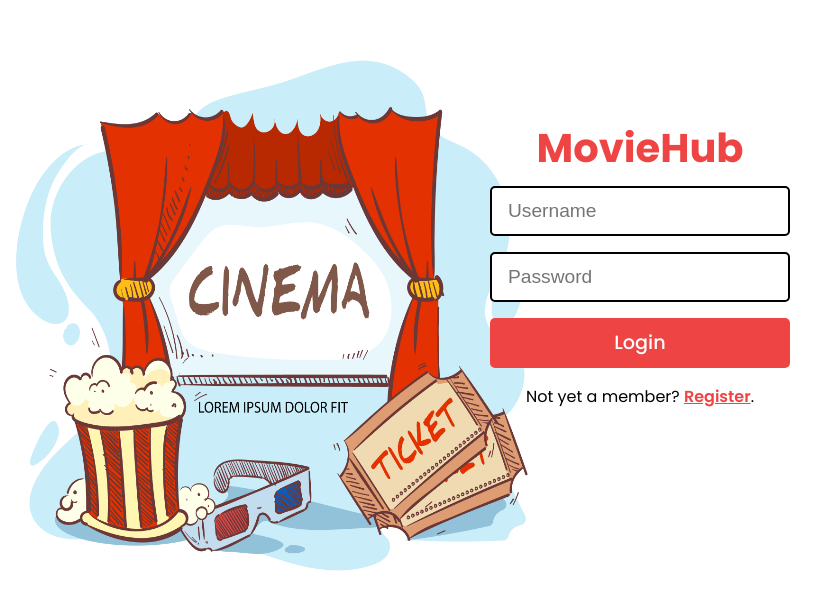
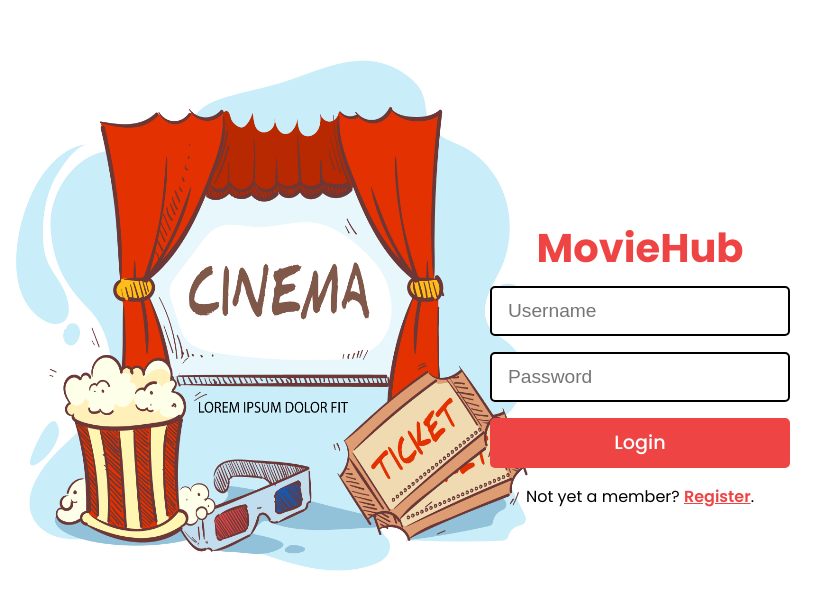
Before and after one commit to jomardiago/moviehub-client, a React (Create React App) app: page /login in a window 1280 px wide. Shown: the part 103-712 px from the top of the page, without its empty margins (0-837 px from the left). Built offline with nearby package versions, Linux system fonts and the light colour scheme.

Commit message:
Making the Header Component's position fixed.

```diff
--- a/src/App.js
+++ b/src/App.js
@@ -1,10 +1,15 @@
 import React from 'react';
+import styled from 'styled-components';
 import { Routes, Route, Navigate } from 'react-router-dom';
 import { AuthContext } from './context/auth';
 import Header from './components/Header';
 import Home from './pages/Home';
 import Login from './pages/Login';
 import Register from './pages/Register';
+
+const ContentContainer = styled.div`
+  margin-top: 100px;
+`;
 
 function App() {
   const { user } = React.useContext(AuthContext);
@@ -13,11 +18,13 @@ function App() {
   return (
     <>
       <Header isAuthenticated={isAuthenticated} />
-      <Routes>
-        <Route path="/" element={isAuthenticated ? <Home /> : <Navigate to="/login" /> } />
-        <Route path="/login" element={!isAuthenticated ? <Login /> : <Navigate to="/" /> } />
-        <Route path="/register" element={!isAuthenticated ? <Register /> : <Navigate to="/" /> } />
-      </Routes>
+      <ContentContainer>
+        <Routes>
+          <Route path="/" element={isAuthenticated ? <Home /> : <Navigate to="/login" /> } />
+          <Route path="/login" element={!isAuthenticated ? <Login /> : <Navigate to="/" /> } />
+          <Route path="/register" element={!isAuthenticated ? <Register /> : <Navigate to="/" /> } />
+        </Routes>
+      </ContentContainer>
     </>
   );
 }
--- a/src/components/Header.js
+++ b/src/components/Header.js
@@ -8,6 +8,9 @@ const HeaderContainer = styled.header`
     height: 60px;
     display: flex;
     align-items: center;
+    position: fixed;
+    width: 100%;
+    top: 0;
 
     h1 {
         margin-left: 2rem;
```
